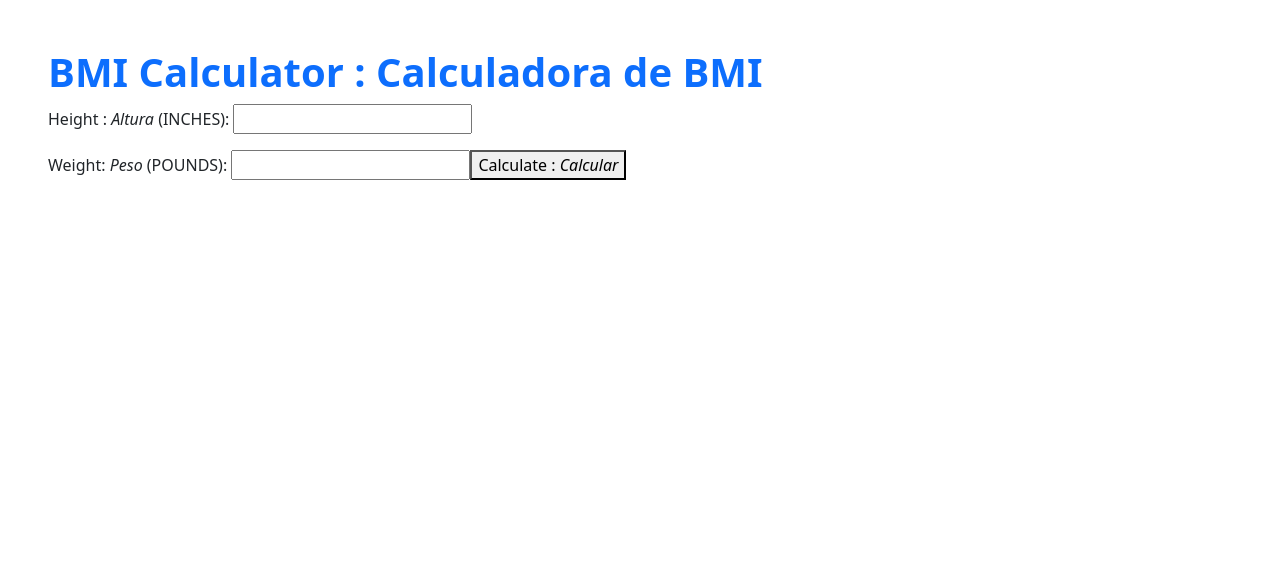
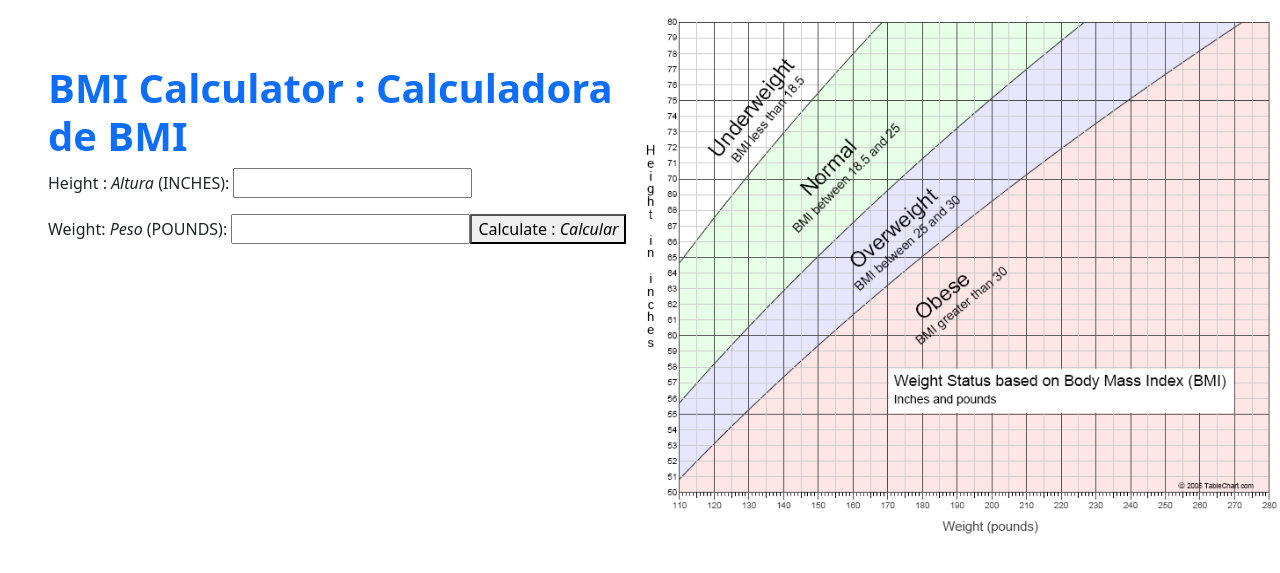
Before and after one commit to Krishiv111/Period5-Tri-1-APCSP-Group, a Flask app: page /bmi/ in a window 1280 px wide. Shown: the part 136-709 px from the top of the page. Run offline with Flask 2, Linux system fonts and the light colour scheme.

Commit message:
bmi image

```diff
--- a/templates/bmi.html
+++ b/templates/bmi.html
@@ -11,6 +11,7 @@
         </head>
         <body>
             <div class="calculator-container">
+                <p> <img src="../static/assets/bmi-graph.png" alt="BMI Graph" style="float:right;width:640px;height:520px;"></p>
                 <div class="px-5 py-5 mx-auto">
                     <h1 class="text-primary"><strong>BMI Calculator : Calculadora de BMI</strong></h1>
                 <p>Height : <span style="font-style:italic;">Altura</span> (INCHES): <input class="height-input-field" type="text">
```
Also changed, not shown: static/assets/bmi-graph.png (added), 2 other files.
